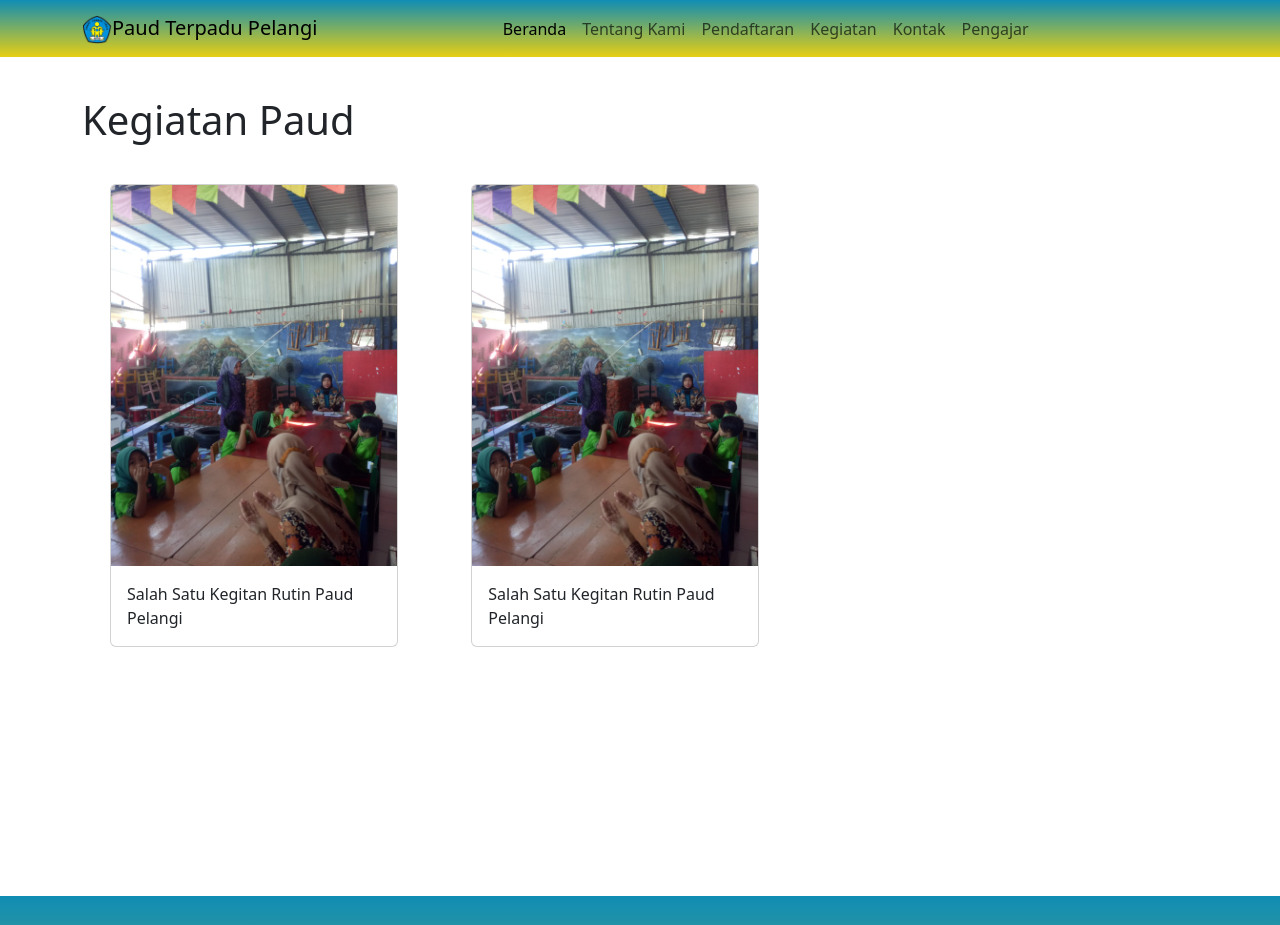
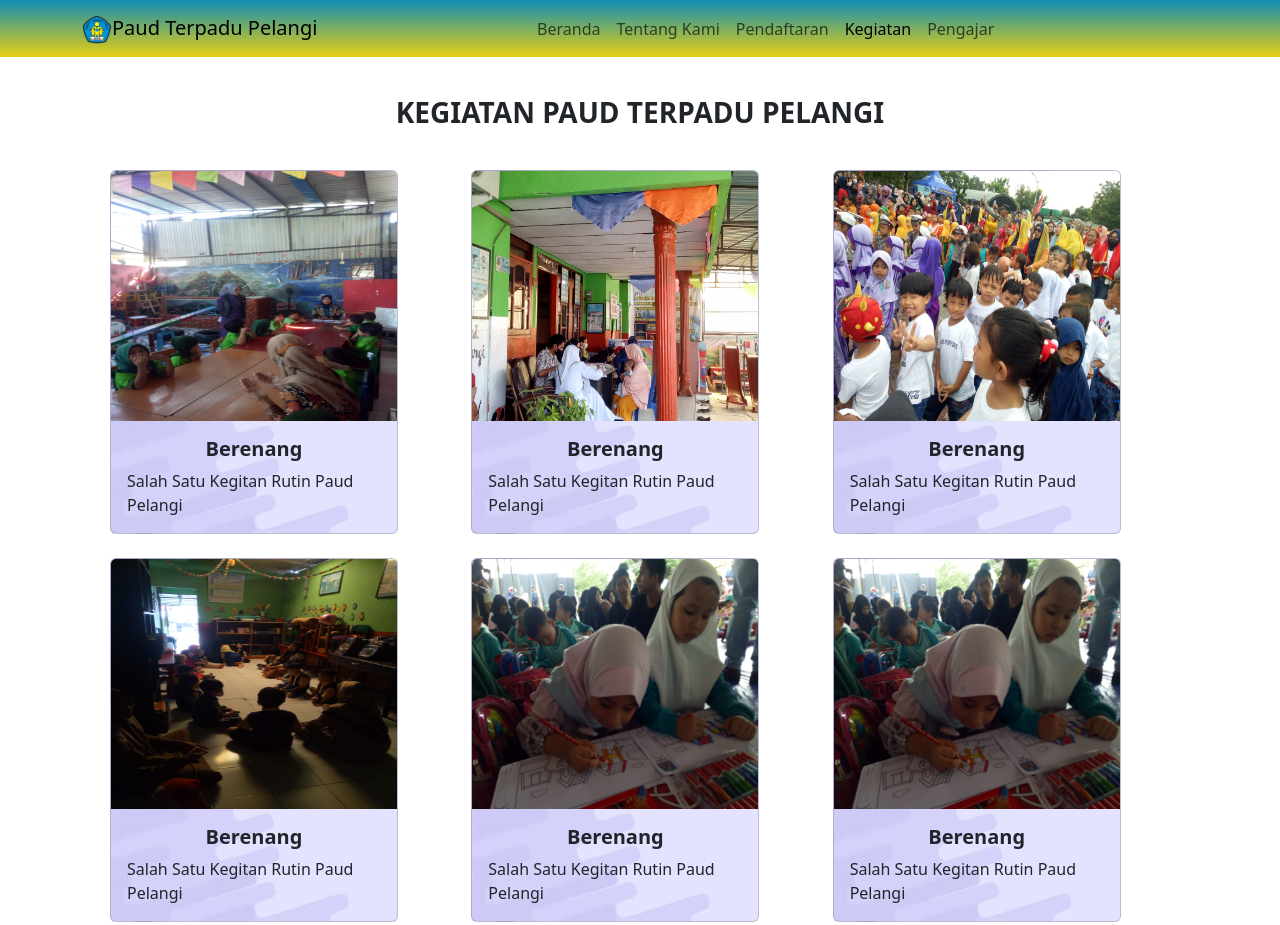
Before and after one commit to abduhkhalik/paud_pelangi, a plain HTML site: page public/kegiatan.html in a window 1280 px wide. Shown: the top 925 px of the page. Drawn offline with nearby package versions, Linux system fonts and the light colour scheme.

Commit message:
update 28 februari

```diff
--- a/public/event.js
+++ b/public/event.js
@@ -6,7 +6,27 @@ const kegiatan = [
     },
     {
       judul: "Berenang",
-      img: "/kegiatan/WhatsApp Image 2023-02-16 at 13.16.16(1).jpeg",
+      img: "/kegiatan/WhatsApp Image 2023-02-16 at 13.16.16.jpeg",
+      desk: "Salah Satu Kegitan Rutin Paud Pelangi",
+    },
+    {
+      judul: "Berenang",
+      img: "/kegiatan/WhatsApp Image 2023-02-16 at 13.16.24.jpeg",
+      desk: "Salah Satu Kegitan Rutin Paud Pelangi",
+    },
+    {
+      judul: "Berenang",
+      img: "/kegiatan/WhatsApp Image 2023-02-16 at 13.16.39.jpeg",
+      desk: "Salah Satu Kegitan Rutin Paud Pelangi",
+    },
+    {
+      judul: "Berenang",
+      img: "/kegiatan/WhatsApp Image 2023-02-16 at 13.16.40(1).jpeg",
+      desk: "Salah Satu Kegitan Rutin Paud Pelangi",
+    },
+    {
+      judul: "Berenang",
+      img: "/kegiatan/WhatsApp Image 2023-02-16 at 13.16.40.jpeg",
       desk: "Salah Satu Kegitan Rutin Paud Pelangi",
     },
   ]
@@ -17,10 +37,11 @@ const kegiatan = [
     return (listEvent.innerHTML = kegiatan.map((x) => {
       let { judul, img, desk } = x;
       return `
-      <div class="col-md-4 mt-4 justify-content-center">
-        <div class="card" style="width: 18rem;">
-            <img src="${img}" class="card-img-top" alt="...">
+      <div class="col-md-4 mt-4 justify-content-center align-items-center">
+        <div class="card bg" style="width: 18rem;">
+            <img src="${img}" class="card-img-top" width="350" height="250" alt="...">
               <div class="card-body">
+                <h5 class="text-center fw-bold">${judul}</h5>
                 <p class="card-text">${desk}</p>
               </div>
         </div>
--- a/public/kegiatan.html
+++ b/public/kegiatan.html
@@ -17,7 +17,7 @@
     <header class="fixed-top">
         <nav class="navbar navbar-expand-lg bg-body-tertiary">
             <div class="container">
-                <a class="navbar-brand" href="#"> <img src="/assets/logo-paud-berwarna-1024x1014.png" width="30"
+                <a class="navbar-brand" href="/index.html"> <img src="/assets/logo-paud-berwarna-1024x1014.png" width="30"
                         alt="Paud Terpadu Pelangi">Paud Terpadu Pelangi</a>
                 <button class="navbar-toggler" type="button" data-bs-toggle="collapse" data-bs-target="#navbarNav"
                     aria-controls="navbarNav" aria-expanded="false" aria-label="Toggle navigation">
@@ -27,19 +27,16 @@
                     id="navbarNav">
                     <ul class="navbar-nav">
                         <li class="nav-item">
-                            <a class="nav-link active" aria-current="page" href="#beranda">Beranda</a>
+                            <a class="nav-link" aria-current="page" href="/index.html">Beranda</a>
                         </li>
                         <li class="nav-item">
-                            <a class="nav-link" href="#about">Tentang Kami</a>
+                            <a class="nav-link" href="/index.html">Tentang Kami</a>
                         </li>
                         <li class="nav-item">
                             <a class="nav-link" href="/public/pendaftaran.html">Pendaftaran</a>
                         </li>
                         <li class="nav-item">
-                            <a class="nav-link" href="/public/kegiatan.html">Kegiatan</a>
-                        </li>
-                        <li class="nav-item">
-                            <a class="nav-link" href="#kontak">Kontak</a>
+                            <a class="nav-link active" href="/public/kegiatan.html">Kegiatan</a>
                         </li>
                         <li class="nav-item">
                             <a class="nav-link" href="/public/pengajar.html">Pengajar</a>
@@ -55,7 +52,7 @@
     <section id="event" class="py-5 px-5 mt-5 min-vh-100">
         <div class="d-flex justify-content-center align-items-center">
             <div class="container">
-                <h1>Kegiatan Paud</h1>
+                <h3 class="text-center fw-bold text-uppercase">Kegiatan Paud Terpadu Pelangi</h3>
                 <div id="listEvent" class="row m-3">
                     <!-- Card 1 -->
 
--- a/style.css
+++ b/style.css
@@ -1,3 +1,7 @@
+html {
+  scroll-behavior: smooth;
+}
+
 .bg {
   background: url("/assets/ungu-bg.jpg");
   background-size: cover;
```
Also changed, not shown: index.html (+25 -14 lines), public/pendaftaran.html (+5 -8 lines), public/pengajar.html (+3 -6 lines).
